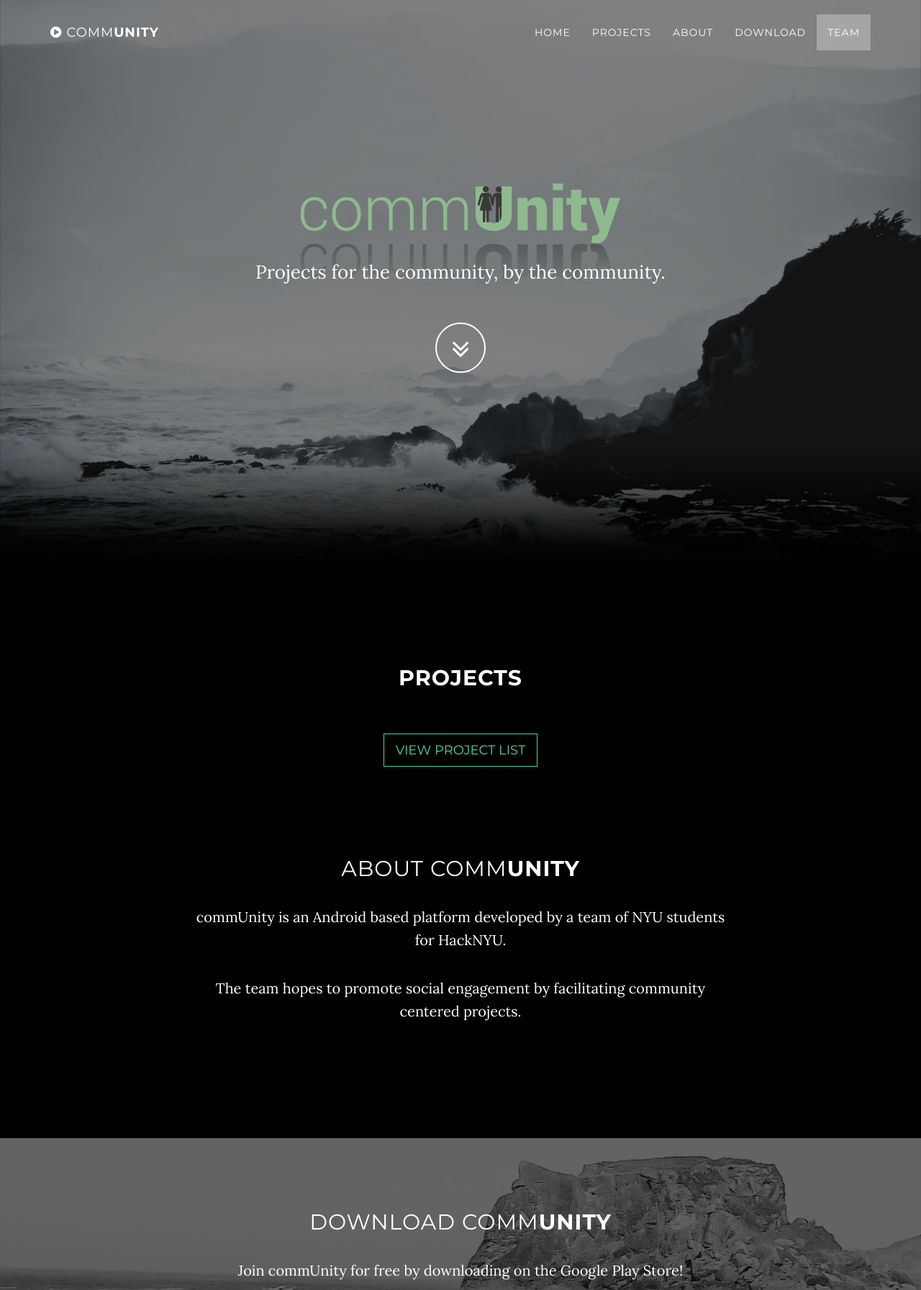
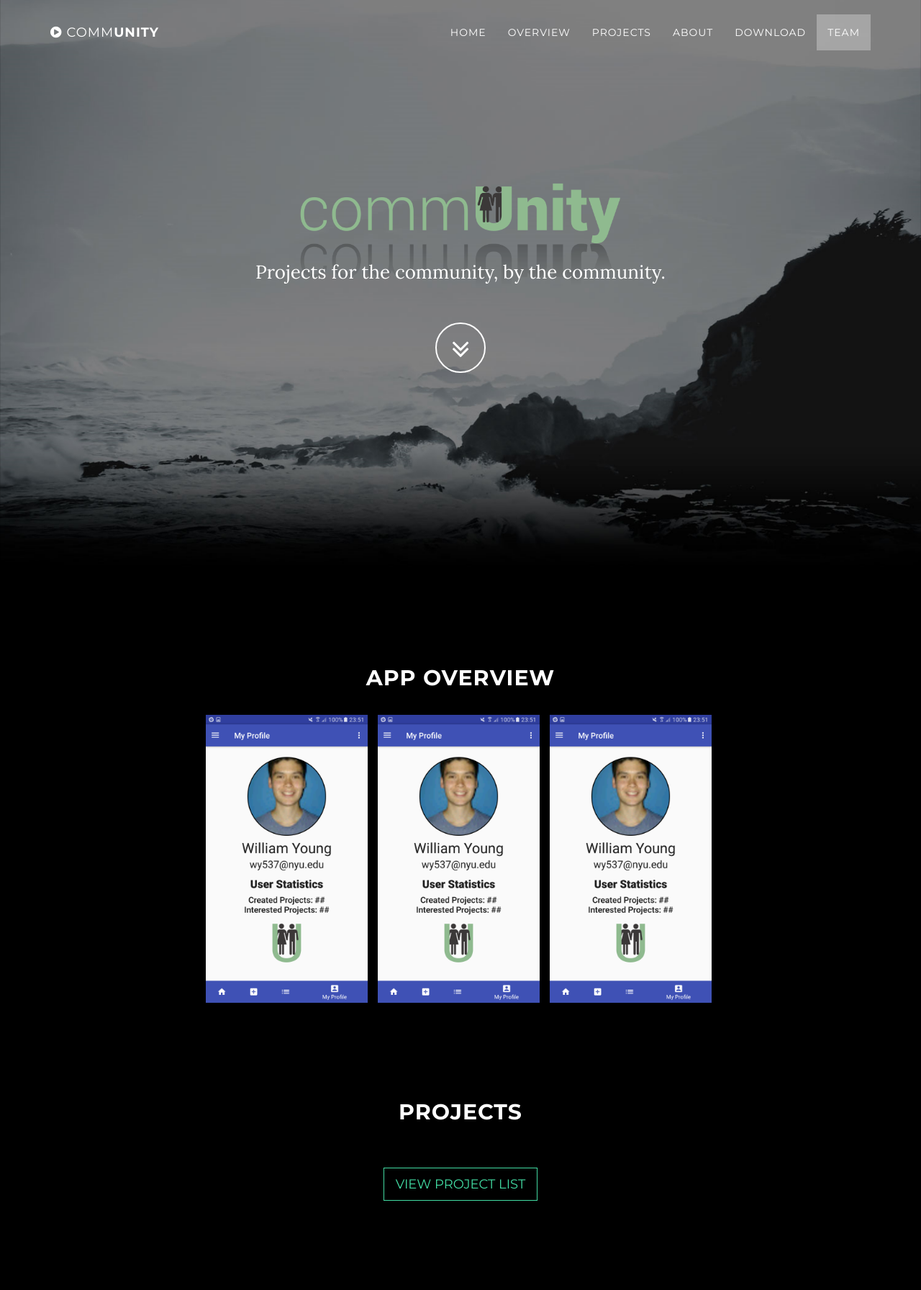
Before and after one commit to BrandonTang/commUnity, a Flask app: template templates/index.html in a window 1280 px wide. Shown: the top 1792 px of the page at 72% size. Run offline with Flask 2, Linux system fonts and the light colour scheme; the template is opened without the code that fills it, so the values that code supplies are empty; some libraries are stand-ins or nearby versions.

Commit message:
Changed ordering of project list and project map, added app overview section on homepage

```diff
--- a/main.py
+++ b/main.py
@@ -52,6 +52,7 @@ def index():
         lat=40.6939904,
         lng=-73.98656399999999,
         markers=markers_list,
+        scroll_wheel=False,
         style="height:60%;width:100%;color:black;"
     )
     return render_template('index.html', community_map=community_map)
@@ -87,6 +88,7 @@ def projects():
         lat=40.6939904,
         lng=-73.98656399999999,
         markers=markers_list,
+        scroll_wheel=False,
         style="height:60%;width:100%;color:black;"
     )
     # Project List
--- a/templates/index.html
+++ b/templates/index.html
@@ -59,6 +59,9 @@
                         <a class="page-scroll" href="#page-top">Home</a>
                     </li>
                     <li>
+                        <a class="page-scroll" href="#overview">Overview</a>
+                    </li>
+                    <li>
                         <a class="page-scroll" href="#projects">Projects</a>
                     </li>
                     <li>
@@ -83,9 +86,8 @@
             <div class="container">
                 <div class="row">
                     <div class="col-md-8 col-md-offset-2">
-                        <!--<h1 class="brand-heading">Comm Unity</h1>-->
                         <p class="intro-text" style="margin-top: 10%;">Projects for the community, by the community.</p>
-                        <a href="#projects" class="btn btn-circle page-scroll">
+                        <a href="#overview" class="btn btn-circle page-scroll">
                             <i class="fa fa-angle-double-down animated"></i>
                         </a>
                     </div>
@@ -96,6 +98,26 @@
 
     <!-- Map Section -->
     <!--<div id="map"></div>-->
+
+    <!-- Overview Section -->
+    <section id="overview" class="container content-section text-center">
+        <div class="row">
+            <div class="col-lg-8 col-lg-offset-2">
+                <h2>App Overview</h2>
+                <ul class="list-inline banner-social-buttons">
+                    <li>
+                        <img style="max-height:400px;" src="/static/img/android_screen_1.png" />
+                    </li>
+                    <li>
+                        <img style="max-height:400px;" src="/static/img/android_screen_1.png" />
+                    </li>
+                    <li>
+                        <img style="max-height:400px;" src="/static/img/android_screen_1.png" />
+                    </li>
+                </ul>
+            </div>
+        </div>
+    </section>
 
     <section id="projects" class="container content-section text-center">
         <div class="row">
```
Also changed, not shown: templates/projects.html (+12 -12 lines), static/img/android_screen_1.png (added).
